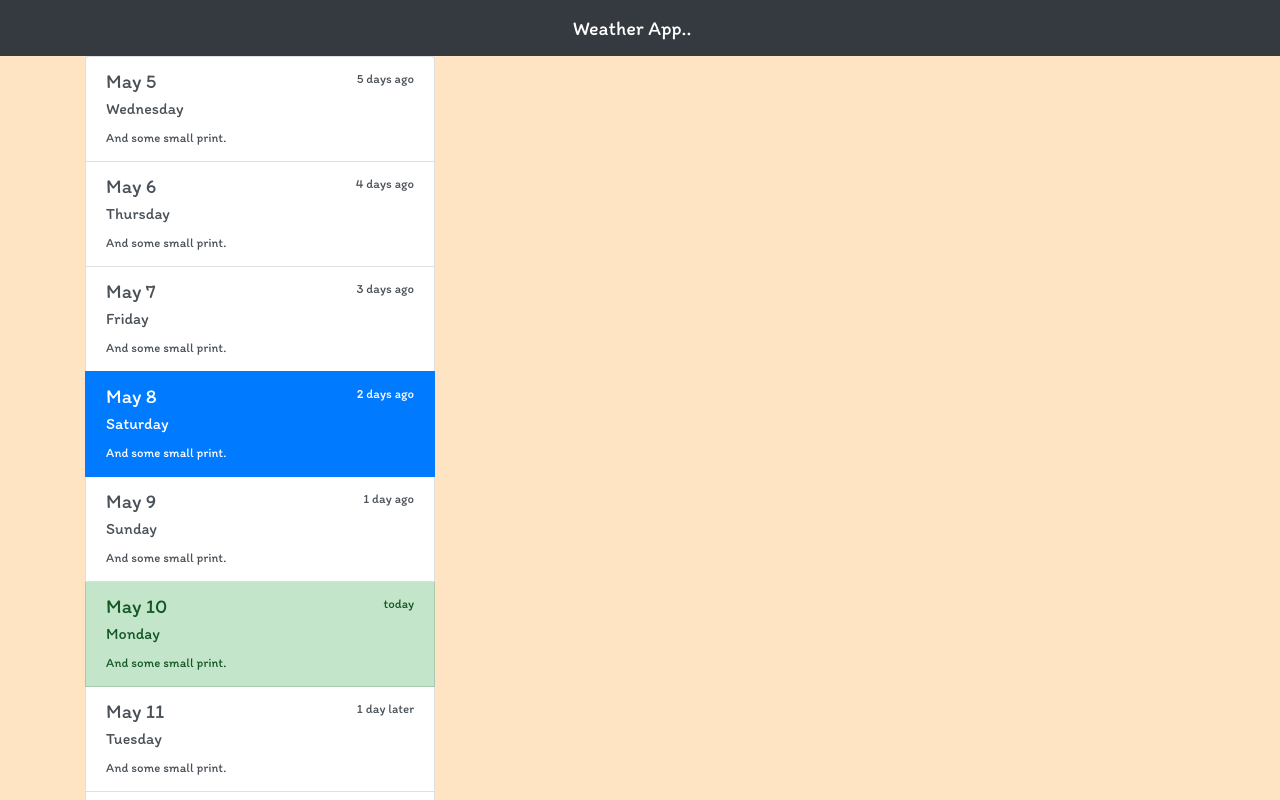
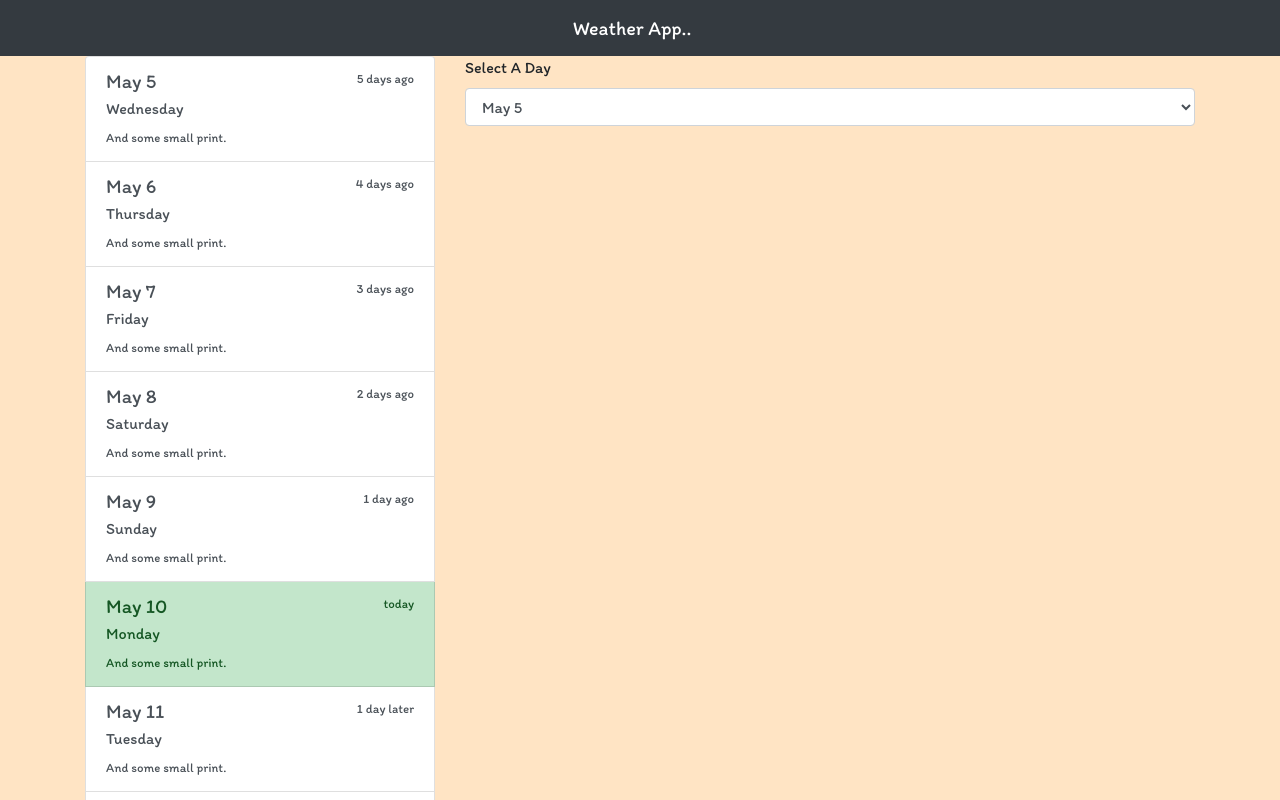
Before and after one commit to 1398abhisingh911/react-day-2, a React (Create React App) app in the folder client/: page / in a window 1280 px wide. Shown: the top 800 px of the page. Built offline with nearby package versions, Linux system fonts and the light colour scheme; a web font is replaced by a local one.

Commit message:
Option Select Event

```diff
--- a/client/src/components/App.js
+++ b/client/src/components/App.js
@@ -5,7 +5,13 @@ import { WeatherAppContents } from "../constants/Dates";
 
 class App extends Component {
   state = {
-    SelectedDay: 3
+    SelectedDay: -1
+  };
+
+  handleSelectedDayChange = e => {
+    this.setState({
+      SelectedDay: e.target.value
+    });
   };
   render() {
     return (
@@ -21,6 +27,28 @@ class App extends Component {
                 SelectedDay={this.state.SelectedDay}
               />
             </div>
+            <div className="col-8">
+              <form action="">
+                <div className="form-group">
+                  <label htmlFor="daySelect">Select A Day</label>
+                  <select
+                    class="form-control"
+                    id="daySelect"
+                    value={this.state.SelectedDay}
+                    onChange={this.handleSelectedDayChange}
+                  >
+                    <option value="" disabled={true}>
+                      Please select a date
+                    </option>
+                    {WeatherAppContents.map((date, key) => (
+                      <option value={key} key={key}>
+                        May {date.Date}
+                      </option>
+                    ))}
+                  </select>
+                </div>
+              </form>
+            </div>
           </div>
         </div>
       </div>
```
